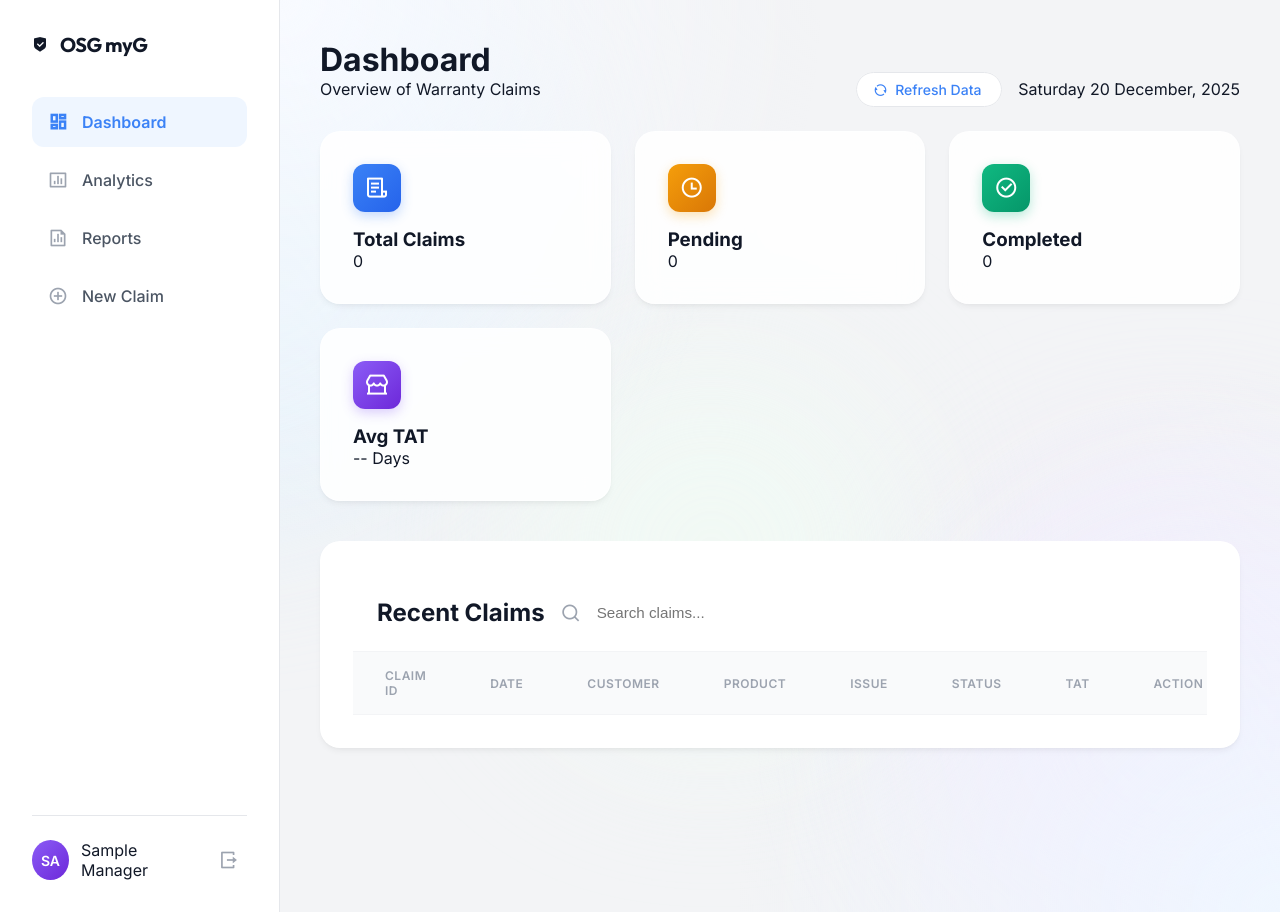
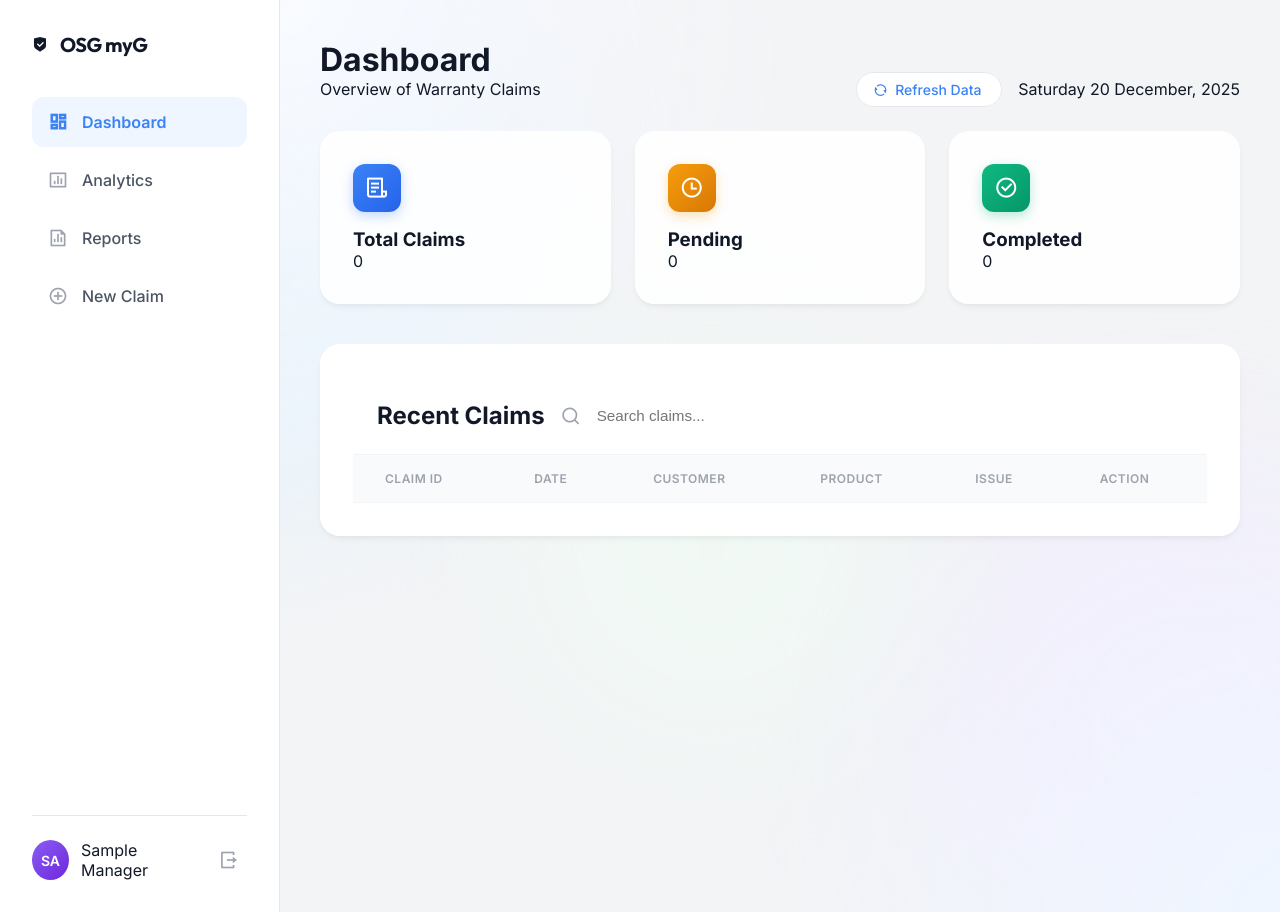
Before and after one commit to jasilmyg/OSG-myG-PORTAL, a Flask app: page / in a window 1280 px wide. Run offline with Flask 3, Linux system fonts and the light colour scheme; the visitor is signed in with stand-in values (Sample User, id 1); data that the repository does not hold is empty.

Commit message:
Remove TAT section from entire portal

```diff
--- a/app.py
+++ b/app.py
@@ -313,11 +313,7 @@ def dashboard():
     pending = len([c for c in claims if not c.complete])
     completed = len([c for c in claims if c.complete])
 
-    # Calculate average TAT for completed claims
-    tats = [c.tat for c in claims if c.tat is not None and c.complete]
-    avg_tat = round(sum(tats) / len(tats)) if tats else None
-
-    return render_template('dashboard.html', claims=claims, total=total, pending=pending, completed=completed, avg_tat=avg_tat)
+    return render_template('dashboard.html', claims=claims, total=total, pending=pending, completed=completed)
 
 @app.route('/health')
 def health_check():
--- a/templates/dashboard.html
+++ b/templates/dashboard.html
@@ -38,19 +38,6 @@
             <span class="number">{{ completed }}</span>
         </div>
     </div>
-    <div class="stat-card glass-panel">
-        <div class="icon-box purple"><i class="ri-store-2-line"></i></div>
-        <div class="stat-info">
-            <h3>Avg TAT</h3>
-            <span class="number">
-                {% if avg_tat is not none %}
-                {{ avg_tat }} Days
-                {% else %}
-                -- Days
-                {% endif %}
-            </span>
-        </div>
-    </div>
 </div>
 
 <!-- Claims Table -->
@@ -71,8 +58,6 @@
                     <th>Customer</th>
                     <th>Product</th>
                     <th>Issue</th>
-                    <th>Status</th>
-                    <th>TAT</th>
                     <th>Action</th>
                 </tr>
             </thead>
@@ -98,14 +83,6 @@
                         <span class="status-pill {{ claim.status|lower|replace(' ', '-') }}">
                             {{ claim.status }}
                         </span>
-                    </td>
-                    <td>
-                        {% if claim.tat is not none %}
-                        {{ claim.tat }} Days
-                        {% else %}
-                        -
-                        {% endif %}
-                    </td>
                     <td>
                         <button class="btn-icon" onclick="openClaimModal('{{ claim.claim_id }}')">
                             <i class="ri-edit-2-line"></i>
@@ -278,15 +255,6 @@
                                     onclick="event.stopPropagation(); updateWorkflowProgress()">
                             </div>
                         </div>
-                    </div>
-
-                    <!-- TAT Display -->
-                    <div class="tat-display">
-                        <span class="tat-label">Turn Around Time (TAT):</span>
-                        <span>
-                            <span class="tat-value" id="disp_tat">--</span>
-                            <span class="tat-unit">days</span>
-                        </span>
                     </div>
 
                     <!-- Completion Badge -->
```
